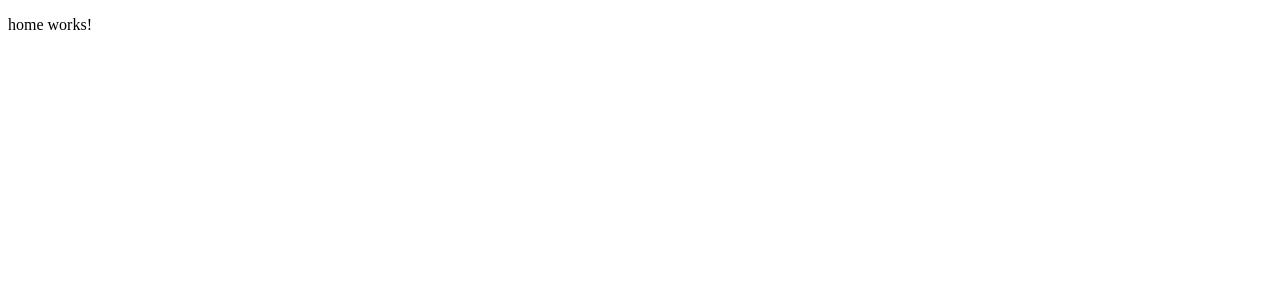
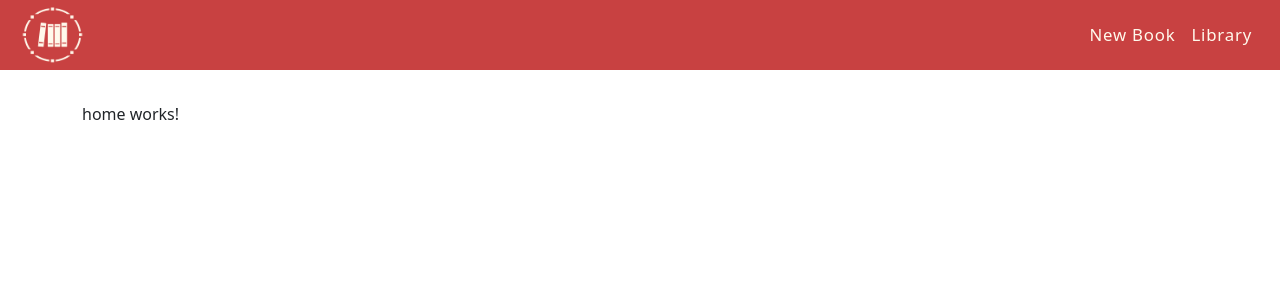
Before and after one commit to stefanpalmer/library-app, an Angular app: page /home in a window 1280 px wide. Shown: the top 300 px of the page. Built offline with nearby package versions, Linux system fonts and the light colour scheme.

Commit message:
Create navigation bar

```diff
--- a/angular.json
+++ b/angular.json
@@ -27,9 +27,12 @@
               "src/assets"
             ],
             "styles": [
-              "src/styles.css"
+              "src/styles.css",
+              "./node_modules/bootstrap/dist/css/bootstrap.min.css"
             ],
-            "scripts": []
+            "scripts": [
+              "./node_modules/bootstrap/dist/js/bootstrap.min.js"
+            ]
           },
           "configurations": {
             "production": {
@@ -94,9 +97,12 @@
               "src/assets"
             ],
             "styles": [
-              "src/styles.css"
+              "src/styles.css",
+              "./node_modules/bootstrap/dist/css/bootstrap.min.css"
             ],
-            "scripts": []
+            "scripts": [
+              "./node_modules/bootstrap/dist/js/bootstrap.min.js"
+            ]
           }
         }
       }
--- a/src/app/app.component.html
+++ b/src/app/app.component.html
@@ -1,3 +1,4 @@
+<app-header></app-header>
 <div class="container">
   <router-outlet></router-outlet>
 </div>
--- a/src/app/header/header.component.css
+++ b/src/app/header/header.component.css
@@ -0,0 +1,39 @@
+.navbar {
+    padding: .3rem .5rem;
+    font-size: 1.05rem;
+    letter-spacing: .05rem;
+    background-color: #C84141;
+    margin-bottom: 2rem;
+    position: relative;
+}
+
+.navbar-nav .nav-link, .navbar-brand {
+    color: #FFF9EC;
+}
+
+.navbar-brand img {
+    height: 3.75rem;
+    width: 4.05rem;
+}
+
+.toggle-menu-style {
+    display: block;
+}
+
+#nav-btn {
+    width: 0.65rem;
+    height: 1.55rem;
+    background-color: transparent;
+    position: absolute;
+    right: 5%;
+    top: 1.55rem;
+}
+
+#nav-btn img {
+    width: 85%;
+    height: 90%;
+    color: #fff9ec;
+    position: absolute;
+    bottom: 5%;
+    left: 10%;
+}
--- a/src/app/header/header.component.html
+++ b/src/app/header/header.component.html
@@ -1 +1,22 @@
-<p>header works!</p>
+<nav class="navbar navbar-expand-lg">
+    <div class="container-fluid">
+        <div class="navbar-header">
+            <a routerLink="/" class="navbar-brand">
+                <img src="assets/images/logo-app.png" alt="logo image">
+            </a>
+            <button id="nav-btn" class="navbar-toggler" type="button" (click)="onToggleMenu()" data-toggle="collapse">
+                <img src="assets/images/toggler.png" alt="navigation bar toggler image">
+            </button>
+        </div>
+        <div class="collapse navbar-collapse" [ngClass]="{'toggle-menu-style' : toggleMenu === true}" id="navbar-responsive">
+            <ul class="navbar-nav ms-auto">
+                <li class="nav-item">
+                    <a routerLink="/start" class="nav-link" (click)="closeMenu()">New Book</a>
+                </li>
+                <li class="nav-item">
+                    <a routerLink="/library" class="nav-link" (click)="closeMenu()">Library</a>
+                </li>
+            </ul>
+        </div>
+    </div>
+</nav>
--- a/src/app/header/header.component.ts
+++ b/src/app/header/header.component.ts
@@ -6,6 +6,17 @@ import { Component, OnInit } from '@angular/core';
   styleUrls: ['./header.component.css']
 })
 export class HeaderComponent implements OnInit {
+  toggleMenu = false;
+
+  onToggleMenu() {
+    this.toggleMenu = !this.toggleMenu;
+  }
+
+  closeMenu() {
+    if (this.toggleMenu = true) {
+      this.toggleMenu = false;
+    }
+  }
 
   constructor() { }
 
```
Also changed, not shown: src/assets/images/logo-app.png (added), src/assets/images/toggler.png (added).
